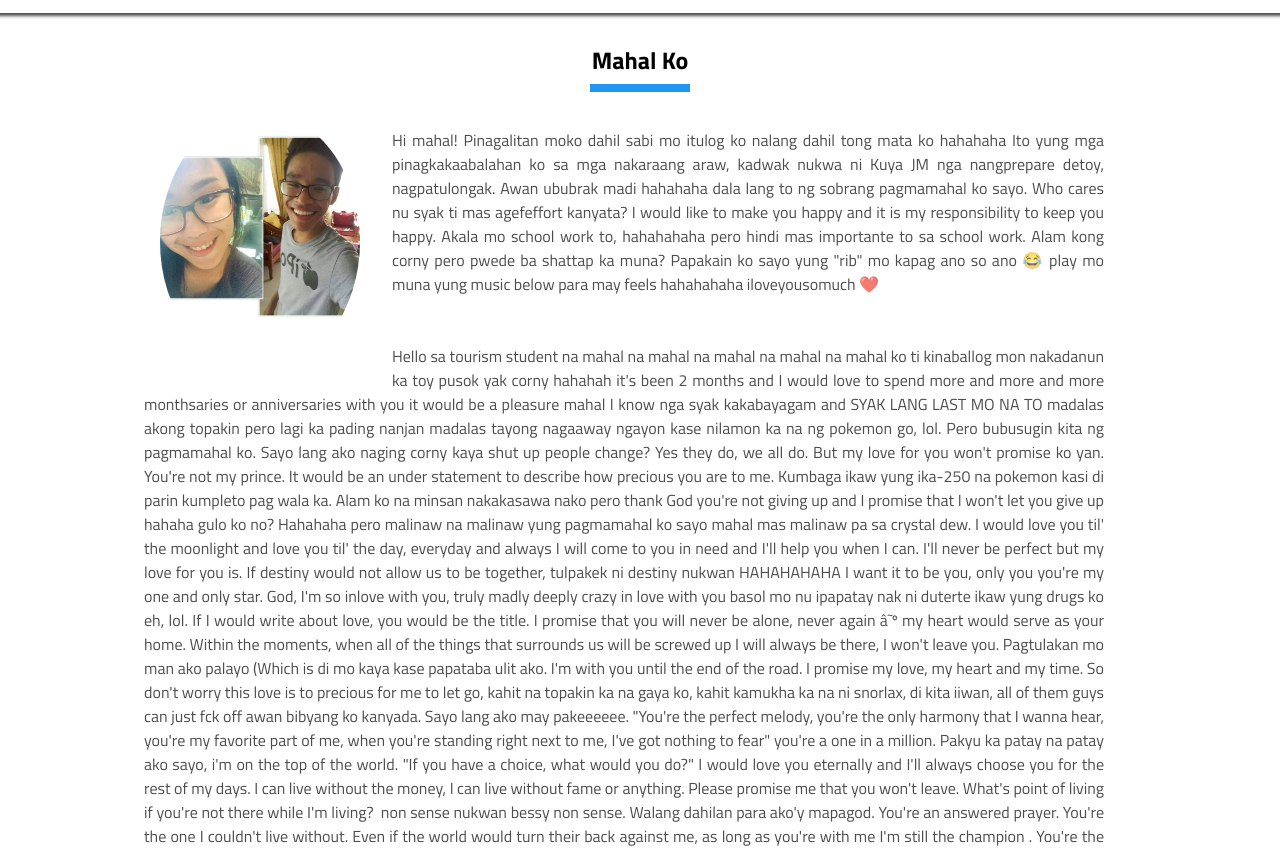
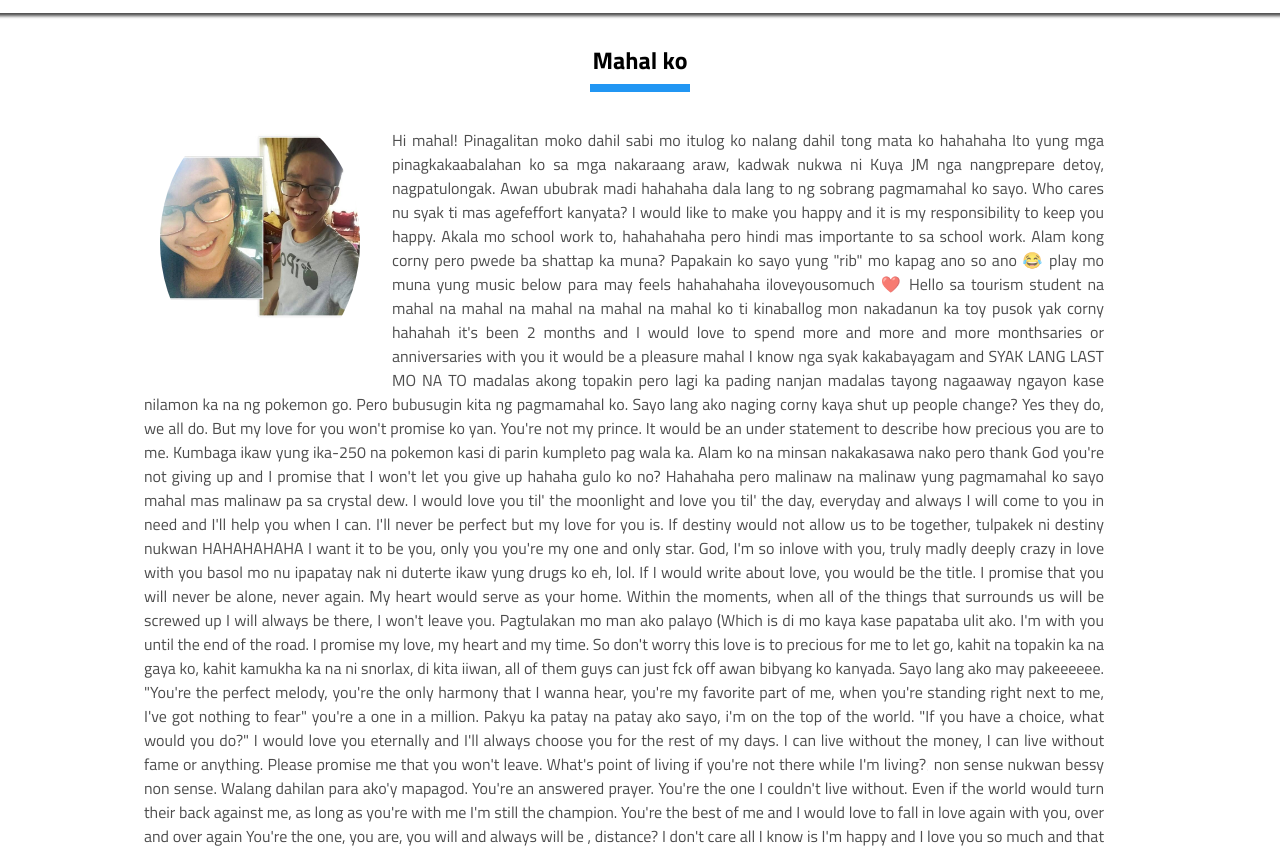
Before and after one commit to venandrei024/venandrei024.github.io, a plain HTML site: page Long Message.html in a window 1280 px wide. Shown: the part 99-951 px from the top of the page. Drawn offline with Linux system fonts and the light colour scheme.

Commit message:
Update Long Message.html

```diff
--- a/Long Message.html
+++ b/Long Message.html
@@ -33,25 +33,25 @@
 		<body>
 
 			<div class="about-container">
-				<h2 class="page-title-info"> Mahal Ko </h2>
+				<h2 class="page-title-info"> Mahal ko </h2>
 				<img src="image/blue.jpg">
 				<p> </p>
 
 
 				<img class="me"src="image/andrei3.jpg" style="border-radius: 100%; width: 200px;">
 
-				<p style="text-align: justify; padding: 1em"> Hi mahal! Pinagalitan moko dahil sabi mo itulog ko nalang dahil tong mata ko hahahaha Ito yung mga pinagkakaabalahan ko sa mga nakaraang araw, kadwak nukwa ni Kuya JM nga nangprepare detoy, nagpatulongak. Awan ububrak madi hahahaha dala lang to ng sobrang pagmamahal ko sayo. Who cares nu syak ti mas agefeffort kanyata? I would like to make you happy and it is my responsibility to keep you happy. Akala mo school work to, hahahahaha pero hindi mas importante to sa school work. Alam kong corny pero pwede ba shattap ka muna? Papakain ko sayo yung "rib" mo kapag ano so ano 😂  play mo muna yung music below para may feels hahahahaha iloveyousomuch ❤️ </p>
 
-				<p style="text-align: justify; padding: 1em"> Hello sa tourism student na mahal na mahal na mahal na mahal na mahal ko ti kinaballog mon nakadanun ka toy pusok yak corny hahahah it's been 2 months and I would love to spend more and more and more monthsaries or anniversaries with you it would be a pleasure mahal I know nga syak kakabayagam  and SYAK LANG LAST MO NA TO madalas akong topakin pero lagi ka pading nanjan madalas tayong nagaaway ngayon kase nilamon ka na ng pokemon go, lol. Pero bubusugin kita ng pagmamahal ko. Sayo lang ako naging corny kaya shut up  people change? Yes they do, we all do. But my love for you won't  promise ko yan.
+
+				<p style="text-align: justify; padding: 1em"> Hi mahal! Pinagalitan moko dahil sabi mo itulog ko nalang dahil tong mata ko hahahaha Ito yung mga pinagkakaabalahan ko sa mga nakaraang araw, kadwak nukwa ni Kuya JM nga nangprepare detoy, nagpatulongak. Awan ububrak madi hahahaha dala lang to ng sobrang pagmamahal ko sayo. Who cares nu syak ti mas agefeffort kanyata? I would like to make you happy and it is my responsibility to keep you happy. Akala mo school work to, hahahahaha pero hindi mas importante to sa school work. Alam kong corny pero pwede ba shattap ka muna? Papakain ko sayo yung "rib" mo kapag ano so ano 😂  play mo muna yung music below para may feels hahahahaha iloveyousomuch ❤️
+
+				Hello sa tourism student na mahal na mahal na mahal na mahal na mahal ko ti kinaballog mon nakadanun ka toy pusok yak corny hahahah it's been 2 months and I would love to spend more and more and more monthsaries or anniversaries with you it would be a pleasure mahal I know nga syak kakabayagam  and SYAK LANG LAST MO NA TO madalas akong topakin pero lagi ka pading nanjan madalas tayong nagaaway ngayon kase nilamon ka na ng pokemon go. Pero bubusugin kita ng pagmamahal ko. Sayo lang ako naging corny kaya shut up  people change? Yes they do, we all do. But my love for you won't  promise ko yan.
 				You're not my prince. It would be an under statement to describe how precious you are to me. Kumbaga ikaw yung ika-250 na pokemon  kasi di parin kumpleto pag wala ka.
 				Alam ko na minsan nakakasawa nako  pero thank God you're not giving up and I promise that I won't let you give up hahaha gulo ko no? Hahahaha pero malinaw na malinaw yung pagmamahal ko sayo mahal  mas malinaw pa sa crystal dew.
 				I would love you til' the moonlight and love you til' the day, everyday and always  I will come to you in need and I'll help you when I can. I'll never be perfect but my love for you is. If destiny would not allow us to be together, tulpakek ni destiny nukwan HAHAHAHAHA
-				I want it to be you, only you  you're my one and only star. God, I'm so inlove with you, truly madly deeply crazy in love with you  basol mo nu ipapatay nak ni duterte  ikaw yung drugs ko eh, lol. If I would write about love, you would be the title. I promise that you will never be alone, never again â˜º my heart would serve as your home.
-				Within the moments, when all of the things that surrounds us will be screwed up I will always be there, I won't leave you. Pagtulakan mo man ako palayo (Which is di mo kaya kase papataba ulit ako. I'm with you until the end of the road. I promise my love, my heart and my time. So don't worry this love is to precious for me to let go, kahit na topakin ka na gaya ko, kahit kamukha ka na ni snorlax, di kita iiwan, all of them guys can just fck off awan bibyang ko kanyada. Sayo lang ako may pakeeeeee.
-				"You're the perfect melody, you're the only harmony that I wanna hear, you're my favorite part of me, when you're standing right next to me, I've got nothing to fear" you're a one in a million. Pakyu ka patay na patay ako sayo, i'm on the top of the world.
-				"If you have a choice, what would you do?" I would love you eternally and I'll always choose you for the rest of my days. I can live without the money, I can live without fame or anything. Please promise me that you won't leave. What's point of living if you're not there while I'm living?‚ non sense nukwan bessy non sense.
-				Walang dahilan para ako'y mapagod. You're an answered prayer. You're the one I couldn't live without. Even if the world would turn their back against me, as long as you're with me I'm still the champion . You're the best of me  and I would love to fall in love again with you, over and over again  You're the one, you are, you will and always will be , distance? I don't care all I know is I'm happy and I love you so much  and that distance doesn't make sense at all. Our current situation is not our final destination just trust him and put him as the center of our relationship so that we can surpass it all  problems? Scars are beautiful mahal, they bleed but I know we can surpass it all, tayo pa?  do anything that will make you happy (basta haan nga babai pakyu) I will be the greatest fan of your life. Road to forever ❤️
-				Without you mahal is a waste of time  kaya see you soon  lalanding na yung eroplano sa noo mo âœŒ smile mahal  you have me for life  somehow people tries to break us but dude, I won't let that happen  fuck them hahahaha remember? "Ako'y sayo at ika'y akin lamang" I'm all about you  my feelings for you grows everyday  darating din yung panahon na di na natin kailangang magadjust, cause we'll be with each other na  can't wait for that day  sometimes, you never see you the way I see you ngem ammom nga ikaw yung taong pinangarap ko noon ngayon bukas at kailanpaman  you're the best, the coolest guy I know  you're always number one  thank you for bringing my broken pieces together again, and I know that it won't fall apart again, kasi kadwak tay usto nga taon  my love will never fail you, kanayon ka nga A+ nukwan  I swear I would fight for us, and no one can touch this love , you and I will always be together forever  you are more than I hope you could be (ikh4wzxc lhu4n6 5hu4ph4tx nhu4 ) mmk? Kasjay talaga  I'll be your strength  iloveyousomuch, until the end of the world  and we'll won the battle against all odds and forever will began HAPPY SECOND MONTHSARY MAHALKO <3 ILOVEYOUSOMUCH! TO MORE MONTHS OF LOVE, WAR, KAJEJEHAN AND KAABNOYAN. ILOVEYOUSOMUCH ❤️  </p>
+				I want it to be you, only you  you're my one and only star. God, I'm so inlove with you, truly madly deeply crazy in love with you  basol mo nu ipapatay nak ni duterte  ikaw yung drugs ko eh, lol. If I would write about love, you would be the title. I promise that you will never be alone, never again. My heart would serve as your home. Within the moments, when all of the things that surrounds us will be screwed up I will always be there, I won't leave you. Pagtulakan mo man ako palayo (Which is di mo kaya kase papataba ulit ako. I'm with you until the end of the road. I promise my love, my heart and my time. So don't worry this love is to precious for me to let go, kahit na topakin ka na gaya ko, kahit kamukha ka na ni snorlax, di kita iiwan, all of them guys can just fck off awan bibyang ko kanyada. Sayo lang ako may pakeeeeee.
+				"You're the perfect melody, you're the only harmony that I wanna hear, you're my favorite part of me, when you're standing right next to me, I've got nothing to fear" you're a one in a million. Pakyu ka patay na patay ako sayo, i'm on the top of the world. "If you have a choice, what would you do?" I would love you eternally and I'll always choose you for the rest of my days. I can live without the money, I can live without fame or anything. Please promise me that you won't leave. What's point of living if you're not there while I'm living?‚ non sense nukwan bessy non sense.
+				Walang dahilan para ako'y mapagod. You're an answered prayer. You're the one I couldn't live without. Even if the world would turn their back against me, as long as you're with me I'm still the champion. You're the best of me  and I would love to fall in love again with you, over and over again  You're the one, you are, you will and always will be , distance? I don't care all I know is I'm happy and I love you so much  and that distance doesn't make sense at all. Our current situation is not our final destination just trust him and put him as the center of our relationship so that we can surpass it all  problems? Scars are beautiful mahal, they bleed but I know we can surpass it all, tayo pa?  do anything that will make you happy (basta haan nga babai pakyu) I will be the greatest fan of your life. Road to forever ❤️
+				Without you mahal is a waste of time  kaya see you soon  lalanding na yung eroplano sa noo mo. Smile mahal  you have me for life  somehow people tries to break us but dude, I won't let that happen  fuck them hahahaha remember? "Ako'y sayo at ika'y akin lamang" I'm all about you  my feelings for you grows everyday  darating din yung panahon na di na natin kailangang magadjust, cause we'll be with each other na  can't wait for that day  sometimes, you never see you the way I see you ngem ammom nga ikaw yung taong pinangarap ko noon ngayon bukas at kailanpaman  you're the best, the coolest guy I know  you're always number one  thank you for bringing my broken pieces together again, and I know that it won't fall apart again, kasi kadwak tay usto nga taon  my love will never fail you, kanayon ka nga A+ nukwan  I swear I would fight for us, and no one can touch this love , you and I will always be together forever  you are more than I hope you could be (ikh4wzxc lhu4n6 5hu4ph4tx nhu4 ) mmk? Kasjay talaga  I'll be your strength  iloveyousomuch, until the end of the world  and we'll won the battle against all odds and forever will began HAPPY SECOND MONTHSARY MAHALKO <3 ILOVEYOUSOMUCH! TO MORE MONTHS OF LOVE, WAR, KAJEJEHAN AND KAABNOYAN. ILOVEYOUSOMUCH ❤️  </p>
 
 
 				<img class="me"src="image/andrei2.jpg" style="border-radius: 100%; width: 200px;">
```
